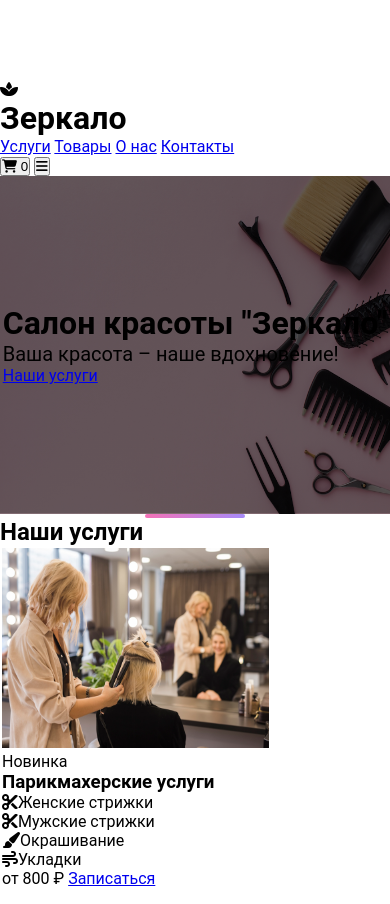
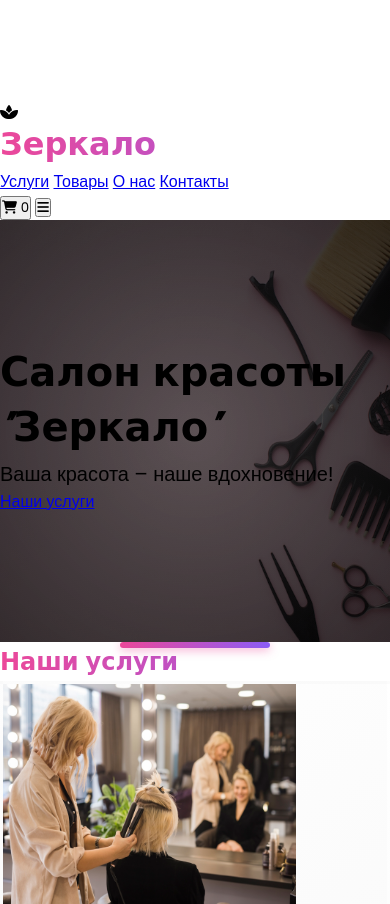
Before and after one commit to SFocus92/beauty-salon, a website: page index.html in a window 390 px wide. Shown: the top 904 px of the page. Drawn offline with Linux system fonts and the light colour scheme.

Commit message:
Update styles.css

```diff
--- a/css/styles.css
+++ b/css/styles.css
@@ -6,104 +6,173 @@
 }
 
 body {
-    font-family: 'Roboto', sans-serif;
-    padding-top: 80px; /* Учитываем фиксированную шапку */
+    font-family: 'Poppins', sans-serif;
+    padding-top: 100px; /* Учитываем фиксированную шапку */
+    overflow-x: hidden;
 }
 
 /* Шрифты */
-.font-playfair {
-    font-family: 'Playfair Display', serif;
+.font-parisienne {
+    font-family: 'Parisienne', cursive;
 }
 
-.font-roboto {
-    font-family: 'Roboto', sans-serif;
+.font-poppins {
+    font-family: 'Poppins', sans-serif;
+}
+
+/* Градиентный текст */
+.text-gradient {
+    background: linear-gradient(to right, #ec4899, #8b5cf6);
+    -webkit-background-clip: text;
+    -webkit-text-fill-color: transparent;
 }
 
 /* Главный баннер */
 .hero-image {
-    background-image: linear-gradient(rgba(0, 0, 0, 0.6), rgba(0, 0, 0, 0.6)), url('../images/hero.jpg');
+    background-image: linear-gradient(rgba(0, 0, 0, 0.7), rgba(0, 0, 0, 0.7)), url('../images/hero.jpg');
     background-size: cover;
     background-position: center;
     background-attachment: fixed;
-    min-height: 70vh;
+    min-height: 80vh;
     display: flex;
     align-items: center;
     justify-content: center;
+    position: relative;
+    overflow: hidden;
+}
+
+.hero-image::before {
+    content: '';
+    position: absolute;
+    top: 0;
+    left: 0;
+    width: 100%;
+    height: 100%;
+    background: radial-gradient(circle, rgba(255, 255, 255, 0.1), rgba(0, 0, 0, 0.3));
+    z-index: 1;
+}
+
+.hero-image > * {
+    z-index: 2;
 }
 
 /* Карточки услуг */
 .service-card {
     position: relative;
-    transition: transform 0.3s ease, box-shadow 0.3s ease;
-    border: 2px solid transparent;
+    transition: transform 0.5s ease, box-shadow 0.5s ease;
+    border: 3px solid transparent;
+    background: linear-gradient(145deg, #ffffff, #f9f9f9);
 }
 
 .service-card:hover {
-    transform: translateY(-10px);
-    box-shadow: 0 15px 30px rgba(0, 0, 0, 0.15);
-    border-color: #f472b6;
+    transform: translateY(-15px);
+    box-shadow: 0 20px 40px rgba(0, 0, 0, 0.2);
+    border-color: #ec4899;
 }
 
 /* Карточки товаров */
 .product-card {
     position: relative;
-    transition: transform 0.3s ease;
+    transition: transform 0.5s ease;
+    background: linear-gradient(145deg, #ffffff, #f9f9f9);
 }
 
 .product-card:hover {
-    transform: scale(1.05);
-    box-shadow: 0 15px 30px rgba(0, 0, 0, 0.15);
+    transform: scale(1.08);
+    box-shadow: 0 20px 40px rgba(0, 0, 0, 0.2);
 }
 
 /* Фоновые секции */
 .bg-about-section {
-    background-image: linear-gradient(rgba(255, 255, 255, 0.9), rgba(255, 255, 255, 0.9)), url('../images/hero.jpg');
+    background-image: linear-gradient(rgba(255, 255, 255, 0.95), rgba(255, 255, 255, 0.95)), url('../images/hero.jpg');
     background-size: cover;
     background-position: center;
+    position: relative;
+}
+
+.bg-about-section::before {
+    content: '';
+    position: absolute;
+    top: 0;
+    left: 0;
+    width: 100%;
+    height: 100%;
+    background: radial-gradient(circle, rgba(236, 72, 153, 0.1), transparent);
 }
 
 .bg-contact-section {
-    background-image: linear-gradient(rgba(255, 255, 255, 0.9), rgba(255, 255, 255, 0.9)), url('../images/hero.jpg');
+    background-image: linear-gradient(rgba(255, 255, 255, 0.95), rgba(255, 255, 255, 0.95)), url('../images/hero.jpg');
     background-size: cover;
     background-position: center;
+    position: relative;
+}
+
+.bg-contact-section::before {
+    content: '';
+    position: absolute;
+    top: 0;
+    left: 0;
+    width: 100%;
+    height: 100%;
+    background: radial-gradient(circle, rgba(139, 92, 246, 0.1), transparent);
 }
 
 /* Разделитель секций */
 .section-divider {
-    height: 4px;
-    background: linear-gradient(to right, #f472b6, #a78bfa);
-    border-radius: 2px;
+    height: 6px;
+    background: linear-gradient(to right, #ec4899, #8b5cf6);
+    border-radius: 3px;
     margin: 0 auto;
-    width: 100px;
+    width: 150px;
+    box-shadow: 0 2px 10px rgba(236, 72, 153, 0.5);
 }
 
 /* Анимации */
-@keyframes fade-in {
-    from { opacity: 0; transform: translateY(20px); }
+@keyframes zoom-in {
+    from { opacity: 0; transform: scale(0.8); }
+    to { opacity: 1; transform: scale(1); }
+}
+
+@keyframes slide-up {
+    from { opacity: 0; transform: translateY(80px); }
     to { opacity: 1; transform: translateY(0); }
 }
 
-@keyframes slide-up {
-    from { opacity: 0; transform: translateY(50px); }
-    to { opacity: 1; transform: translateY(0); }
+@keyframes fade-in {
+    from { opacity: 0; }
+    to { opacity: 1; }
+}
+
+@keyframes pulse {
+    0% { transform: scale(1); }
+    50% { transform: scale(1.1); }
+    100% { transform: scale(1); }
+}
+
+@keyframes bounce {
+    0%, 20%, 50%, 80%, 100% { transform: translateY(0); }
+    40% { transform: translateY(-10px); }
+    60% { transform: translateY(-5px); }
+}
+
+.animate-zoom-in {
+    animation: zoom-in 1s ease-out forwards;
+}
+
+.animate-slide-up {
+    animation: slide-up 1s ease-out forwards;
 }
 
 .animate-fade-in {
-    animation: fade-in 1s ease-out forwards;
-}
-
-.animate-slide-up {
-    animation: slide-up 0.8s ease-out forwards;
+    animation: fade-in 1.5s ease-out forwards;
 }
 
 .animate-pulse {
     animation: pulse 2s infinite;
 }
 
-@keyframes pulse {
-    0% { transform: scale(1); }
-    50% { transform: scale(1.05); }
-    100% { transform: scale(1); }
+.animate-bounce {
+    animation: bounce 2s infinite;
 }
 
 .delay-100 { animation-delay: 0.1s; }
@@ -122,39 +191,45 @@ body {
 /* Адаптивность */
 @media (max-width: 1024px) {
     .hero-image {
+        min-height: 70vh;
+    }
+    .hero-image h2 {
+        font-size: 4rem;
+    }
+    .hero-image p {
+        font-size: 2rem;
+    }
+}
+
+@media (max-width: 768px) {
+    .hero-image {
         min-height: 60vh;
+        background-attachment: scroll;
+    }
+    .hero-image h2 {
+        font-size: 3rem;
+    }
+    .hero-image p {
+        font-size: 1.5rem;
+    }
+    .service-card img,
+    .product-card img {
+        height: 220px;
+    }
+}
+
+@media (max-width: 640px) {
+    .hero-image {
+        min-height: 50vh;
     }
     .hero-image h2 {
         font-size: 2.5rem;
     }
     .hero-image p {
-        font-size: 1.5rem;
+        font-size: 1.25rem;
+    }
+    .service-card,
+    .product-card {
+        margin-bottom: 2rem;
     }
 }
-
-@media (max-width: 768px) {
-    .hero-image {
-        min-height: 50vh;
-        background-attachment: scroll;
-    }
-    .hero-image h2 {
-        font-size: 2rem;
-    }
-    .hero-image p {
-        font-size: 1.25rem;
-    }
-    .service-card img,
-    .product-card img {
-        height: 200px;
-    }
-}
-
-@media (max-width: 640px) {
-    .service-card,
-    .product-card {
-        margin-bottom: 1rem;
-    }
-    .hero-image {
-        min-height: 40vh;
-    }
-}
```
